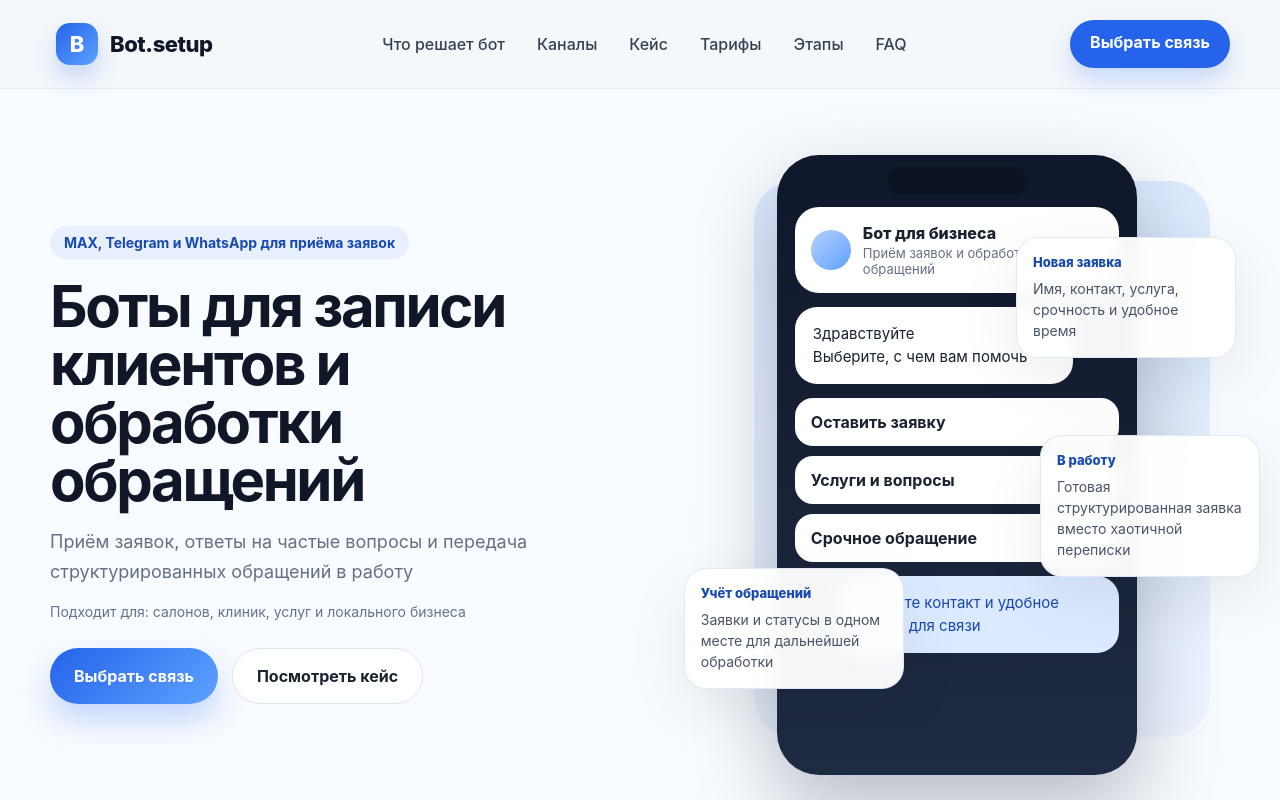
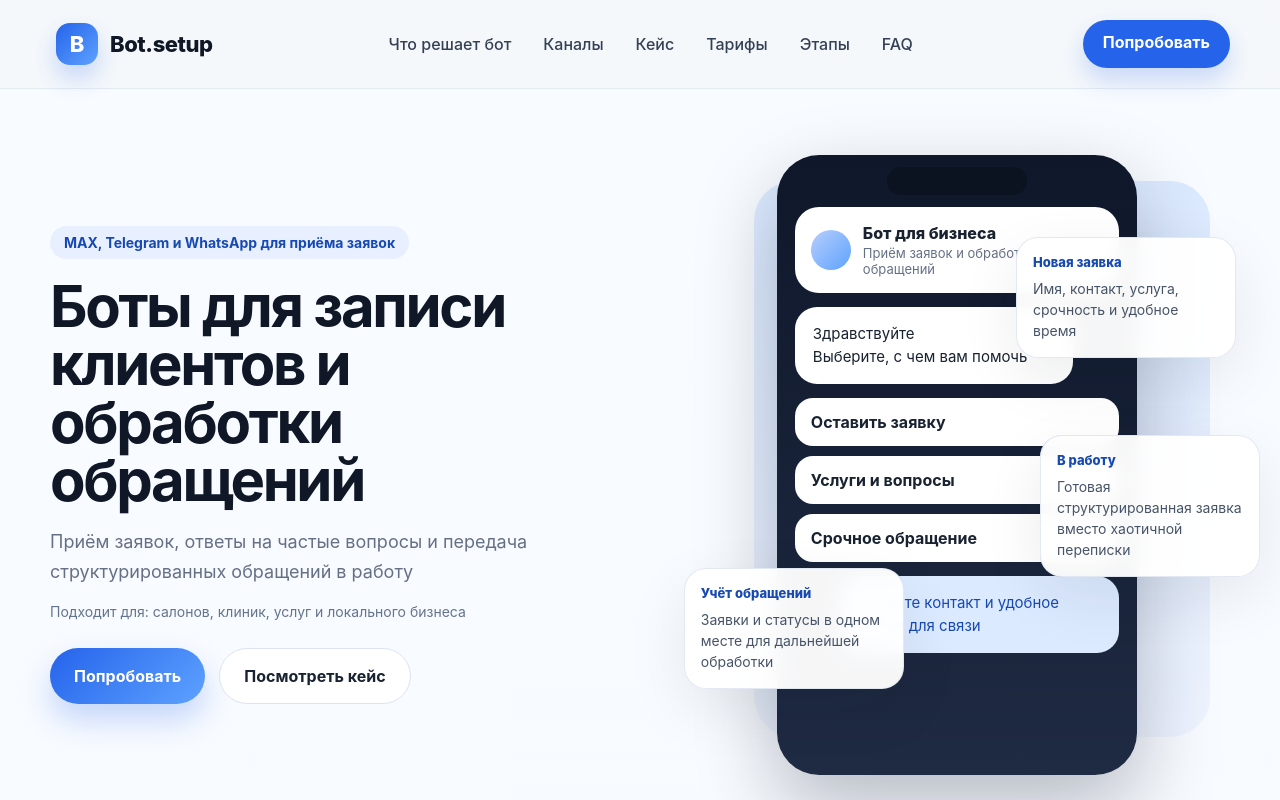
Before and after one commit to yvngfloyd/bot_landing, a React (Vite) app: page / in a window 1280 px wide. Shown: the top 800 px of the page. Built offline with nearby package versions, Linux system fonts and the light colour scheme.

Commit message:
Update App.jsx

```diff
--- a/App.jsx
+++ b/App.jsx
@@ -34,7 +34,7 @@ function App() {
           </nav>
 
           <a className="header-cta" href="/contact.html">
-            Выбрать связь
+            Попробовать
           </a>
         </div>
       </header>
@@ -60,7 +60,7 @@ function App() {
 
               <div className="hero-actions">
                 <a className="btn btn-primary" href="/contact.html">
-                  Выбрать связь
+                  Попробовать
                 </a>
 
                 <button
```
